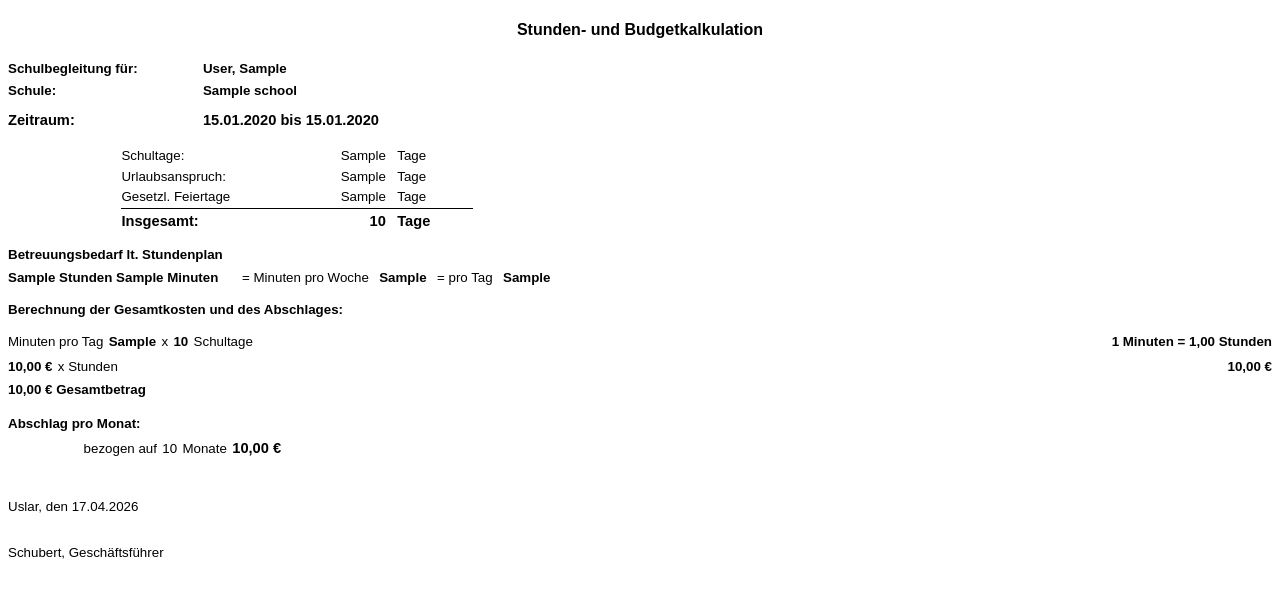
After one commit to sevenautumns/LebenshilfeNix, a Django app: template pkgs/lebenshilfe-cms/templates/admin/supervision_pdf.html in a window 1280 px wide. The commit adds this page. Shown: the top 598 px of the page. Run offline with Django 5.2, Linux system fonts and the light colour scheme; tables that the repository leaves empty hold one stand-in row (values such as "Sample post"); the template is opened without the code that fills it: values that come from a table or form of the project are taken from there, most other values are stand-ins (such as "Sample title", 1, 10 or a date in 2020); some libraries are stand-ins or nearby versions.

Commit message:
feat(pedagogy): add WeasyPrint PDF export for Supervision calculator
- Add SupervisionPdfView (inherits BaseCalculatorView) with GET handler
  that renders supervision_pdf.html via WeasyPrint and returns application/pdf
- Add SupervisionCalculatorView.get_context_data() to inject pdf_url with
  current override params, keeping PDF and calculator in sync
- Register /calculator/pdf/ URL in SupervisionAdmin.get_urls()
- Add PDF button to calculator_base.html (only rendered when pdf_url in context)
- New template templates/admin/supervision_pdf.html: Stunden- und
  Budgetkalkulation layout matching the reference document
- Add weasyprint to pyproject.toml dependencies

fix(pedagogy): fix mock patch target in SupervisionPdfViewTests

```diff
--- a/pkgs/lebenshilfe-cms/pyproject.toml
+++ b/pkgs/lebenshilfe-cms/pyproject.toml
@@ -10,6 +10,7 @@ dependencies = [
     "psycopg",
     "dj-database-url",
     "django-unfold",
+    "weasyprint",
 ]
 
 [tool.setuptools]
--- /dev/null
+++ b/pkgs/lebenshilfe-cms/templates/admin/supervision_pdf.html
@@ -0,0 +1,254 @@
+{% load i18n l10n %}<!DOCTYPE html>
+<html lang="de">
+<head>
+  <meta charset="UTF-8">
+  <title>Stunden- und Budgetkalkulation</title>
+  <style>
+    @page {
+      size: A4;
+      margin: 2cm 2.5cm;
+    }
+
+    body {
+      font-family: Arial, sans-serif;
+      font-size: 10pt;
+      color: #000;
+      line-height: 1.4;
+    }
+
+    h1 {
+      font-size: 12pt;
+      font-weight: bold;
+      text-align: center;
+      margin: 1.2em 0 1em 0;
+    }
+
+    .meta-table {
+      width: 100%;
+      border-collapse: collapse;
+      margin-bottom: 1em;
+    }
+
+    .meta-table td {
+      padding: 2px 6px 2px 0;
+      vertical-align: top;
+    }
+
+    .meta-table td.label {
+      font-weight: bold;
+      width: 5cm;
+      white-space: nowrap;
+    }
+
+    .meta-table td.value {
+      font-weight: bold;
+    }
+
+    .days-section {
+      margin: 1em 0 1em 3cm;
+    }
+
+    .days-table {
+      border-collapse: collapse;
+    }
+
+    .days-table td {
+      padding: 1px 0;
+    }
+
+    .days-table td.label {
+      width: 5cm;
+    }
+
+    .days-table td.value {
+      text-align: right;
+      width: 2cm;
+      padding-right: 0.3cm;
+    }
+
+    .days-table td.unit {
+      width: 2cm;
+    }
+
+    .days-table tr.total td {
+      border-top: 1px solid #000;
+      font-weight: bold;
+      font-size: 11pt;
+      padding-top: 2px;
+    }
+
+    .section-label {
+      font-weight: bold;
+      margin: 1em 0 0.3em 0;
+    }
+
+    .betreuungsbedarf {
+      margin-bottom: 1em;
+    }
+
+    .calc-section {
+      margin: 1em 0;
+    }
+
+    .calc-row {
+      display: flex;
+      align-items: baseline;
+      margin: 0.3em 0;
+      gap: 0.4em;
+    }
+
+    .calc-row .num {
+      font-weight: bold;
+    }
+
+    .calc-row .result {
+      font-weight: bold;
+      margin-left: auto;
+    }
+
+    .total-box {
+      margin: 0.5em 0;
+      display: flex;
+      align-items: baseline;
+      gap: 0.4em;
+    }
+
+    .total-box .amount {
+      font-weight: bold;
+      font-size: 11pt;
+      margin-left: auto;
+    }
+
+    .total-box .label {
+      font-weight: bold;
+    }
+
+    .installment-section {
+      margin-top: 1.2em;
+    }
+
+    .installment-section .section-label {
+      margin-bottom: 0.3em;
+    }
+
+    .installment-row {
+      display: flex;
+      align-items: baseline;
+      gap: 0.4em;
+      margin-left: 2cm;
+    }
+
+    .installment-row .amount {
+      font-weight: bold;
+      font-size: 11pt;
+    }
+
+    .signature-section {
+      margin-top: 3em;
+    }
+  </style>
+</head>
+<body>
+
+  <h1>Stunden- und Budgetkalkulation</h1>
+
+  {# Stammdaten #}
+  <table class="meta-table">
+    <tr>
+      <td class="label">Schulbegleitung für:</td>
+      <td class="value">{{ supervision.student.last_name }}, {{ supervision.student.first_name }}</td>
+    </tr>
+    <tr>
+      <td class="label">Schule:</td>
+      <td class="value">{{ supervision.school }}</td>
+    </tr>
+    <tr>
+      <td class="label" style="padding-top: 0.5em; font-size: 11pt;">Zeitraum:</td>
+      <td class="value" style="padding-top: 0.5em; font-size: 11pt;">
+        {{ supervision.start_date|date:"d.m.Y" }} bis {{ supervision.end_date|date:"d.m.Y" }}
+      </td>
+    </tr>
+  </table>
+
+  {# Schultage-Breakdown #}
+  <div class="days-section">
+    <table class="days-table">
+      <tr>
+        <td class="label">Schultage:</td>
+        <td class="value">{{ result.school_days_breakdown.school_days }}</td>
+        <td class="unit">Tage</td>
+      </tr>
+      <tr>
+        <td class="label">Urlaubsanspruch:</td>
+        <td class="value">{{ result.school_days_breakdown.vacation_days }}</td>
+        <td class="unit">Tage</td>
+      </tr>
+      <tr>
+        <td class="label">Gesetzl. Feiertage</td>
+        <td class="value">{{ result.school_days_breakdown.public_holidays }}</td>
+        <td class="unit">Tage</td>
+      </tr>
+      <tr class="total">
+        <td class="label">Insgesamt:</td>
+        <td class="value">{{ result.school_days_breakdown.total }}</td>
+        <td class="unit">Tage</td>
+      </tr>
+    </table>
+  </div>
+
+  {# Betreuungsbedarf #}
+  <p class="section-label">Betreuungsbedarf lt. Stundenplan</p>
+  <div class="betreuungsbedarf">
+    <span style="margin-right: 1.5em;"><strong>{{ weekly_hours_h }} Stunden {{ weekly_hours_min }} Minuten</strong></span>
+    = Minuten pro Woche
+    <span style="margin: 0 0.5em;"><strong>{{ weekly_minutes }}</strong></span>
+    = pro Tag
+    <span style="margin-left: 0.5em;"><strong>{{ daily_minutes }}</strong></span>
+  </div>
+
+  {# Berechnung #}
+  <p class="section-label">Berechnung der Gesamtkosten und des Abschlages:</p>
+  <div class="calc-section">
+    <div class="calc-row">
+      <span>Minuten pro Tag</span>
+      <span class="num">{{ daily_minutes }}</span>
+      <span>x</span>
+      <span class="num">{{ result.school_days_breakdown.total }}</span>
+      <span>Schultage</span>
+      <span class="result">{{ total_minutes }} Minuten = <strong>{{ total_hours|floatformat:2 }} Stunden</strong></span>
+    </div>
+
+    {% if hourly_rate %}
+    <div class="calc-row" style="margin-top: 0.5em;">
+      <span class="num">{{ hourly_rate|floatformat:2 }} €</span>
+      <span>x Stunden</span>
+      <span class="result"><strong>{{ result.calculated_total_amount|floatformat:2 }} €</strong></span>
+    </div>
+    {% endif %}
+
+    <div class="total-box" style="margin-top: 0.3em;">
+      <span class="label">{{ result.calculated_total_amount|floatformat:2 }} € Gesamtbetrag</span>
+    </div>
+  </div>
+
+  {# Abschlag #}
+  {% if result.calculated_monthly_installment %}
+  <div class="installment-section">
+    <p class="section-label">Abschlag pro Monat:</p>
+    <div class="installment-row">
+      <span>bezogen auf</span>
+      <span class="num">{{ result.months|floatformat:0 }}</span>
+      <span>Monate</span>
+      <span class="amount">{{ result.calculated_monthly_installment|floatformat:2 }} €</span>
+    </div>
+  </div>
+  {% endif %}
+
+  {# Datum & Unterschrift #}
+  <div class="signature-section">
+    <p>Uslar, den {% now "d.m.Y" %}</p>
+    <p style="margin-top: 2em;">Schubert, Geschäftsführer</p>
+  </div>
+
+</body>
+</html>
```
Also changed, not shown: pkgs/lebenshilfe-cms/pedagogy/admin.py (+93 -0 lines), pkgs/lebenshilfe-cms/pedagogy/tests.py (+115 -0 lines), pkgs/lebenshilfe-cms/templates/admin/calculator_base.html (+13 -5 lines), 1 other file.
